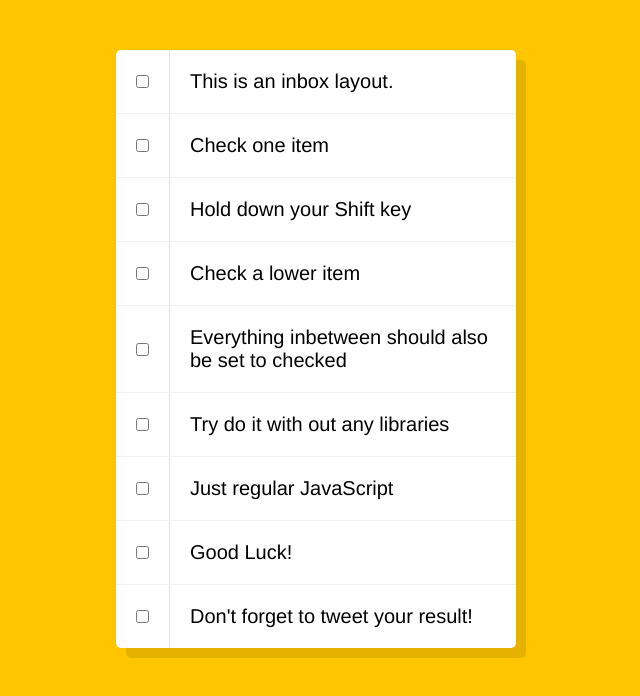
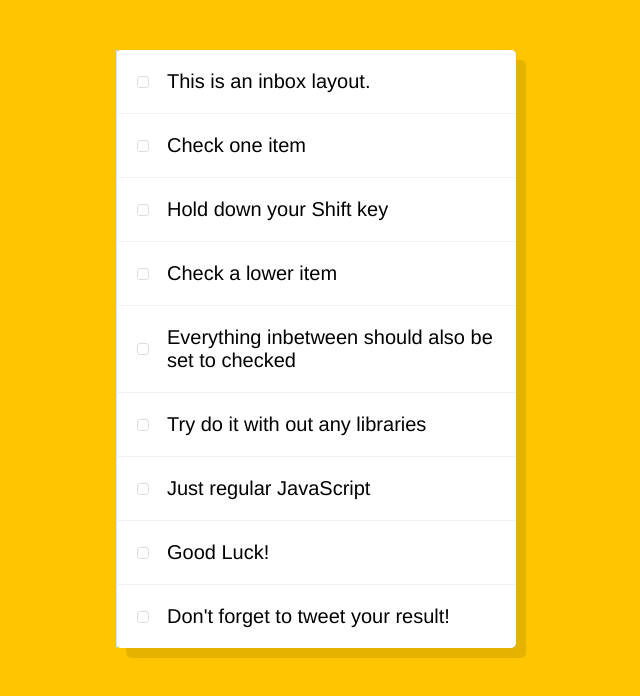
Before and after one commit to ditransler/wesbos-javascript30, a website: page 10 - Hold Shift and Check Checkboxes/index-START.html in a window 1280 px wide. Shown: the whole page, without its empty margins (324-964 px from the left). Drawn offline with Linux system fonts and the light colour scheme.

Commit message:
Prepared for 10 - Hold Shift and Check Checkboxes

```diff
--- a/10 - Hold Shift and Check Checkboxes/index-START.html
+++ b/10 - Hold Shift and Check Checkboxes/index-START.html
@@ -3,102 +3,127 @@
 <head>
     <meta charset="UTF-8">
     <title>Hold Shift to Check Multiple Checkboxes</title>
-</head>
-<body>
     <style>
 
         html {
+            background-color: #ffc600;
             font-family: sans-serif;
-      background:#ffc600;
         }
 
         .inbox {
-      max-width:400px;
-      margin:50px auto;
-      background:white;
-      border-radius:5px;
-      box-shadow:10px 10px 0 rgba(0,0,0,0.1);
+            background-color: #fff;
+            border-radius: 5px;
+            box-shadow: 10px 10px 0 rgba(0, 0, 0, 0.1);
+            margin: 50px auto;
+            max-width: 400px;
         }
 
-    .item {
-      display:flex;
-      align-items:center;
-      border-bottom: 1px solid #F1F1F1;
+        .inbox__item {
+            align-items: center;
+            border-bottom: 1px solid #f1f1f1;
+            display: flex;
+            position: relative;
         }
 
-    .item:last-child {
-      border-bottom:0;
+        .inbox__item:last-child {
+            border-bottom: 0;
+        }
+
+        .inbox__checkbox {
+            opacity: 0;
+            position: absolute;
+        }
+
+        .inbox__label {
+            border-left: 1px solid #d1e2ff;
+            flex: 1;
+            font-family: helvetica neue, sans-serif;
+            font-size: 20px;
+            font-weight: 200;
+            margin: 0;
+            padding: 20px;
+            padding-left: 50px;
+            position: relative;
+            transition: background 0.2s;
+        }
+
+        .inbox__label::before {
+            border: 1px solid #ddd;
+            border-radius: 3px;
+            content: "";
+            height: 10px;
+            left: 20px;
+            position: absolute;
+            top: 50%;
+            transform: translateY(-50%);
+            width: 10px;
+        }
+
+        .inbox__checkbox:focus + .inbox__label {
+            background-color: #f9f9f9;
         }
 
 
-    input:checked + p {
-      background:#F9F9F9;
+        .inbox__checkbox:checked + .inbox__label {
             text-decoration: line-through;
         }
 
-    input[type="checkbox"] {
-      margin:20px;
+
+        .inbox__checkbox:checked + .inbox__label::before {
+            background: linear-gradient(to right, #d2d2d2 0%, #d2d2d2 100%) 50% 50% no-repeat;
+            background-size: 8px 8px;
         }
+    </style>
+</head>
+<body>
 
-    p {
-      margin:0;
-      padding:20px;
-      transition:background 0.2s;
-      flex:1;
-      font-family:'helvetica neue';
-      font-size: 20px;
-      font-weight: 200;
-      border-left: 1px solid #D1E2FF;
-    }
-
-
-  </style>
     <!--
     The following is a common layout you would see in an email client.
 
-   When a user clicks a checkbox, holds Shift, and then clicks another checkbox a few rows down, all the checkboxes inbetween those two checkboxes should be checked.
+    When a user clicks a checkbox, holds Shift, and then clicks another checkbox a few rows down, all the checkboxes in between those two checkboxes should be checked.
+    -->
 
-  -->
     <div class="inbox">
-    <div class="item">
-      <input type="checkbox">
-      <p>This is an inbox layout.</p>
+        <div class="inbox__item">
+            <input class="inbox__checkbox" type="checkbox" id="1">
+            <label class="inbox__label" for="1">This is an inbox layout.</label>
         </div>
-    <div class="item">
-      <input type="checkbox">
-      <p>Check one item</p>
+        <div class="inbox__item">
+            <input class="inbox__checkbox" type="checkbox" id="2">
+            <label class="inbox__label" for="2">Check one item</label>
         </div>
-    <div class="item">
-      <input type="checkbox">
-      <p>Hold down your Shift key</p>
+        <div class="inbox__item">
+            <input class="inbox__checkbox" type="checkbox" id="3">
+            <label class="inbox__label" for="3">Hold down your Shift key</label>
         </div>
-    <div class="item">
-      <input type="checkbox">
-      <p>Check a lower item</p>
+        <div class="inbox__item">
+            <input class="inbox__checkbox" type="checkbox" id="4">
+            <label class="inbox__label" for="4">Check a lower item</label>
         </div>
-    <div class="item">
-      <input type="checkbox">
-      <p>Everything inbetween should also be set to checked</p>
+        <div class="inbox__item">
+            <input class="inbox__checkbox" type="checkbox" id="5">
+            <label class="inbox__label" for="5">Everything inbetween should also be set to checked</label>
         </div>
-    <div class="item">
-      <input type="checkbox">
-      <p>Try do it with out any libraries</p>
+        <div class="inbox__item">
+            <input class="inbox__checkbox" type="checkbox" id="6">
+            <label class="inbox__label" for="6">Try do it with out any libraries</label>
         </div>
-    <div class="item">
-      <input type="checkbox">
-      <p>Just regular JavaScript</p>
+        <div class="inbox__item">
+            <input class="inbox__checkbox" type="checkbox" id="7">
+            <label class="inbox__label" for="7">Just regular JavaScript</label>
         </div>
-    <div class="item">
-      <input type="checkbox">
-      <p>Good Luck!</p>
+        <div class="inbox__item">
+            <input class="inbox__checkbox" type="checkbox" id="8">
+            <label class="inbox__label" for="8">Good Luck!</label>
         </div>
-    <div class="item">
-      <input type="checkbox">
-      <p>Don't forget to tweet your result!</p>
+        <div class="inbox__item">
+            <input class="inbox__checkbox" type="checkbox" id="9">
+            <label class="inbox__label" for="9">Don't forget to tweet your result!</label>
         </div>
     </div>
 
     <script>
+
     </script>
 </body>
 </html>
```
Lines whose indentation alone changed are shown as unchanged.
